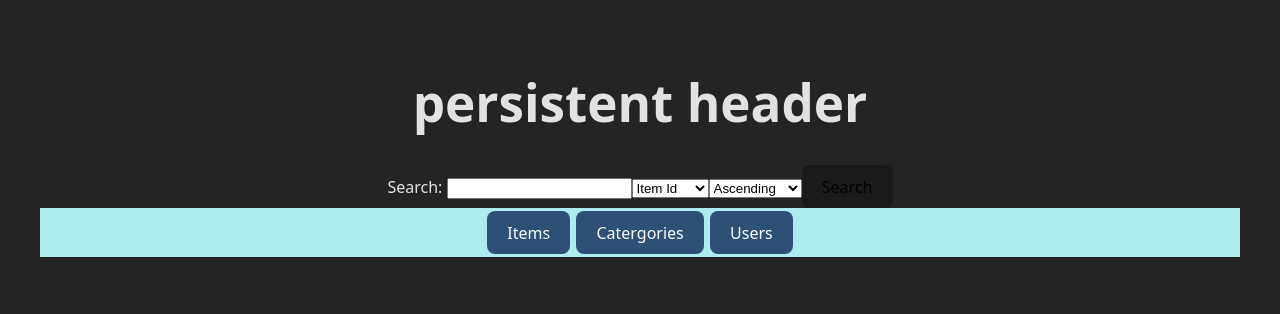
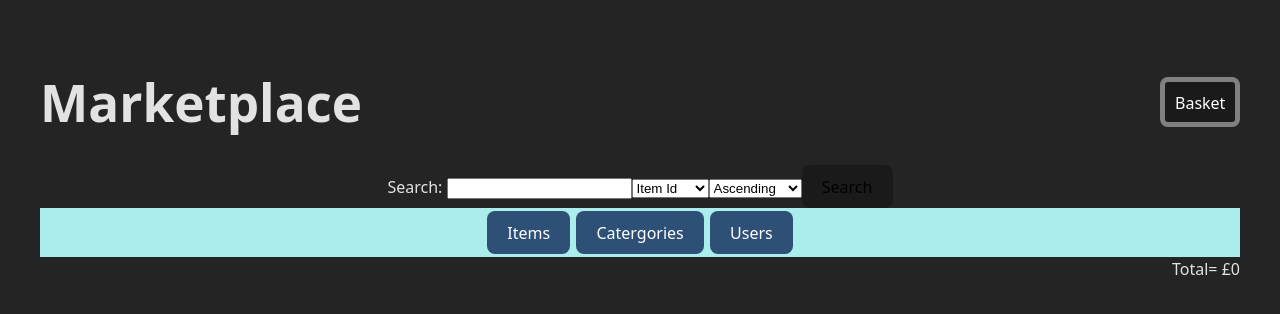
Before and after one commit to katybennett/marketplace, a React (Vite) app: page /basket in a window 1280 px wide. Shown: the top 314 px of the page. Built offline with nearby package versions, Linux system fonts and the light colour scheme.

Commit message:
Add User, UserCard

```diff
--- a/src/App.css
+++ b/src/App.css
@@ -103,6 +103,50 @@
 }
 
 .new-user-form{
-  display: flex
+  display: flex;
   flex-direction: column;
 }
+
+.button-container {
+  padding: 4px;
+}
+
+.button-add-basket {
+  color: white;
+  background-color: blue;
+}
+
+.basket-button-container {
+  display: flex;
+  justify-content: space-between;
+  align-items: center;
+}
+
+.basket-button {
+  color: white;
+  width: 80px;
+  height: 50px;
+  padding: 10px;
+  border: 5px solid gray;
+  margin: 0;
+}
+
+.basket-list {
+  display: flex;
+  flex-direction: column;
+  align-items: flex-start;
+}
+
+.total-baske{
+
+}
+
+#basket-container{
+  display: flex;
+  justify-content: space-between;
+
+}
+
+.add-kudos {
+ background-color: red;
+}
--- a/src/App.jsx
+++ b/src/App.jsx
@@ -11,9 +11,11 @@ import Categories from "./components/Categories";
 import SearchBar from "./components/SearchBar";
 import UserList from "./components/UserList";
 import NewUser from "./components/NewUser";
+import Basket from "./components/Basket";
 
 function App() {
   const [searchTerm, setSearchTerm] = useState({});
+  const [basketItems, setBasketItems] = useState([]);
 
   function handleSearch(e) {
     const { value, name } = e.target;
@@ -29,13 +31,11 @@ function App() {
       <SearchBar handleSearch={handleSearch} searchTerm={searchTerm} />
       <NavBar></NavBar>
       <Routes>
-        <Route path="/items" element={<Items searchTerm={searchTerm} />} />
-        <Route
-          path="/categories"
-          element={<Categories handleSearch={handleSearch} />}
-        />
+        <Route path="/items" element={<Items searchTerm={searchTerm} setBasketItems={setBasketItems} />} />
+        <Route path="/categories" element={<Categories handleSearch={handleSearch} />}/>
         <Route path="/users" element={<UserList />} />
         <Route path="/newuser" element={<NewUser />} />
+        <Route path="/basket" element={<Basket basketItems={basketItems} /> }  />
       </Routes>
     </>
   );
--- a/src/api.js
+++ b/src/api.js
@@ -34,6 +34,18 @@ export const getUsers = () => {
   });
 };
 
+export const getUserByUsername = (username) => {
+  return marketplaceApi.get("/users/" + username).then((res) => {
+    return res.data.user
+  })
+}
+
+export const patchUser = (username, kudos) => {
+  return marketplaceApi.patch("/users/" + username, {kudos_inc: kudos}).then((res) => {
+    return res.data.user;
+  })
+}
+
 export const postUser = (username, avatar_url) => {
   console.log({ username: username, avatar_url: avatar_url });
   return marketplaceApi
--- /dev/null
+++ b/src/components/Basket.jsx
@@ -0,0 +1,36 @@
+import { useState, useEffect } from "react";
+import ItemCard from "./ItemCard";
+
+function Basket({ basketItems }) {
+  console.log("BASKET ITEMS", basketItems);
+
+  const [total, setTotal] = useState(0);
+
+  useEffect(() => {
+    addToTotal();
+  }, [basketItems]);
+
+  function addToTotal() {
+    let basketTotal = 0;
+    basketItems.map((item) => {
+      basketTotal += item.price;
+    });
+    setTotal(basketTotal);
+  }
+
+  return (
+    <div id="basket-container">
+      <div className="basket-list">
+        {basketItems.map((item) => (
+          <li>
+            <>{item.item_name}</>
+            <>£{item.price}</>
+          </li>
+        ))}
+      </div>
+      <div className="total-basket">Total= £{total}</div>
+    </div>
+  );
+}
+
+export default Basket;
--- a/src/components/Header.jsx
+++ b/src/components/Header.jsx
@@ -1,9 +1,16 @@
-function Header () {
+import { Link } from "react-router";
+
+function Header() {
   return (
     <>
-    <h1>persistent header</h1>
+      <div className="basket-button-container">
+        <h1>Marketplace</h1>
+        <Link to="/basket">
+          <button className="basket-button">Basket</button>
+        </Link>
+      </div>
     </>
-  )
+  );
 }
 
-export default Header
+export default Header;
--- a/src/components/ItemCard.jsx
+++ b/src/components/ItemCard.jsx
@@ -1,8 +1,13 @@
 const imgNotFound =
   "https://media.istockphoto.com/id/1444047509/vector/coming-soon-photo-icon-with-loading-circle-no-picture-no-image-available.webp?s=2048x2048&w=is&k=20&c=SBjjvfFcckKIe06QJbIWLKR8I5iQ4AH27yoJL2Bkk9g=";
 
-function ItemCard(props) {
-  const { item } = props;
+function ItemCard({ item, setBasketItems }) {
+
+  function addToBasket (item) {
+    setBasketItems((currentBasketItems) => ([
+      ...currentBasketItems, item
+    ]));
+  }
 
   return (
     <div className="item-card-container">
@@ -33,8 +38,14 @@ function ItemCard(props) {
         <div className="item-price">
           <p>£{item.price}</p>
         </div>
+
       </div>
       {/* End */}
+      <div className="button-container">
+        <button className="button-add-basket" onClick={() => addToBasket(item)} item={item} >
+          Add to Basket
+        </button>
+        </div>
     </div>
   );
 }
--- a/src/components/Items.jsx
+++ b/src/components/Items.jsx
@@ -2,7 +2,7 @@ import ItemCard from "./ItemCard";
 import { useState, useEffect } from "react";
 import { getItems } from "../api";
 
-function Items({ searchTerm }) {
+function Items({ searchTerm, setBasketItems }) {
   const [items, setItems] = useState([]);
   useEffect(() => {
     getItems(searchTerm)
@@ -18,7 +18,7 @@ function Items({ searchTerm }) {
   return (
     <div className="item-list">
       {items.map((item) => (
-        <ItemCard key={item.item_id} item={item} />
+        <ItemCard key={item.item_id} item={item} setBasketItems={setBasketItems}  />
       ))}
     </div>
   );
--- a/src/components/UserCard.jsx
+++ b/src/components/UserCard.jsx
@@ -1,7 +1,21 @@
+import { patchUser, getUserByUsername } from "../api";
+import { useState } from "react";
+
 const imgNotFound =
   "https://media.istockphoto.com/id/1444047509/vector/coming-soon-photo-icon-with-loading-circle-no-picture-no-image-available.webp?s=2048x2048&w=is&k=20&c=SBjjvfFcckKIe06QJbIWLKR8I5iQ4AH27yoJL2Bkk9g=";
 
 function UserCard({ user }) {
+  const [kudos, setKudos] = useState(0);
+
+  function addKudos(user) {
+    patchUser(user.username, 1).then(() => {
+      getUserByUsername(user.username).then((updatedUser) => {
+        console.log("UPDATED USER", updatedUser.kudos)
+        setKudos(updatedUser.kudos)
+      });
+    });
+  }
+
   return (
     <div className="item-card-container">
       {/* Top - UserImage */}
@@ -21,7 +35,10 @@ function UserCard({ user }) {
       <div className="item-name">{user.username}</div>
 
       {/* Bottom */}
-      <div className="item-name">Kudos: {user.kudos}</div>
+      <div className="item-name">Kudos: {kudos}</div>
+      <button className="add-kudos" onClick={() => addKudos(user)}>
+        Add kudos
+      </button>
       {/* End */}
     </div>
   );
```
